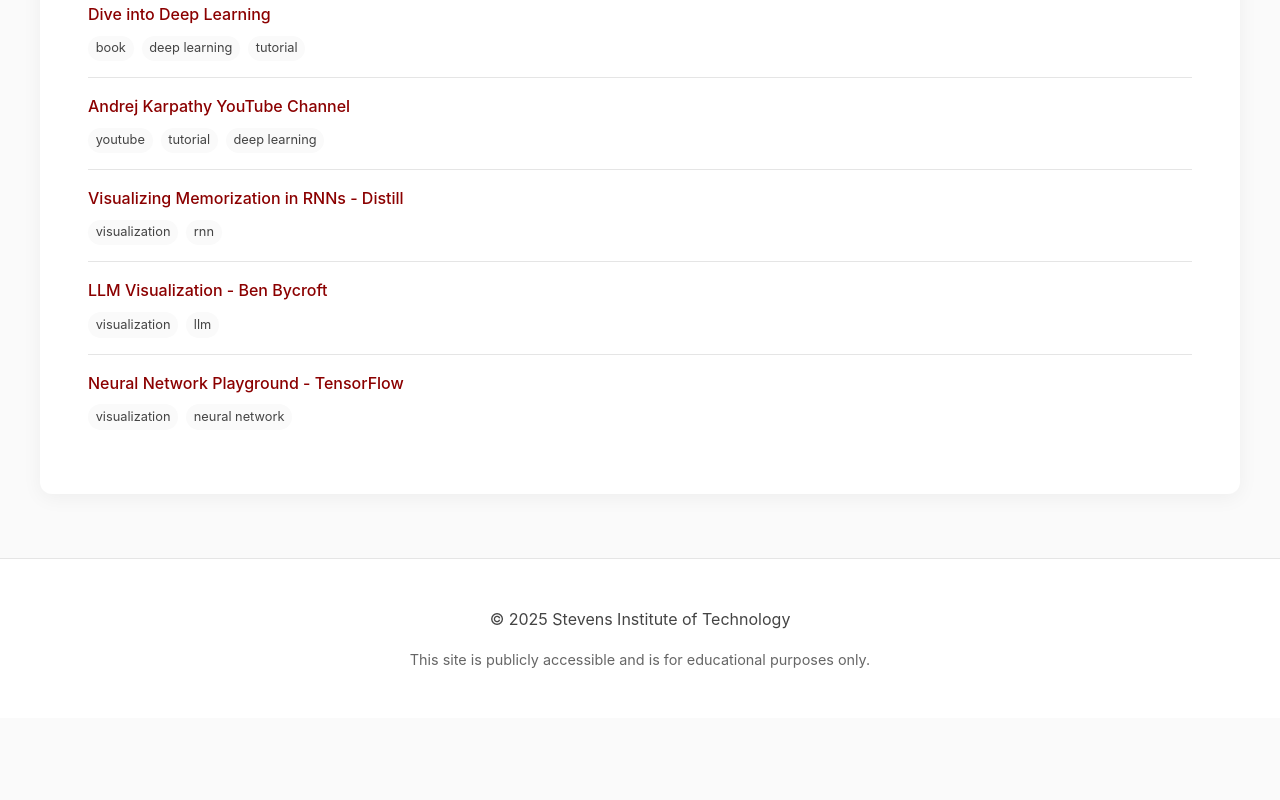
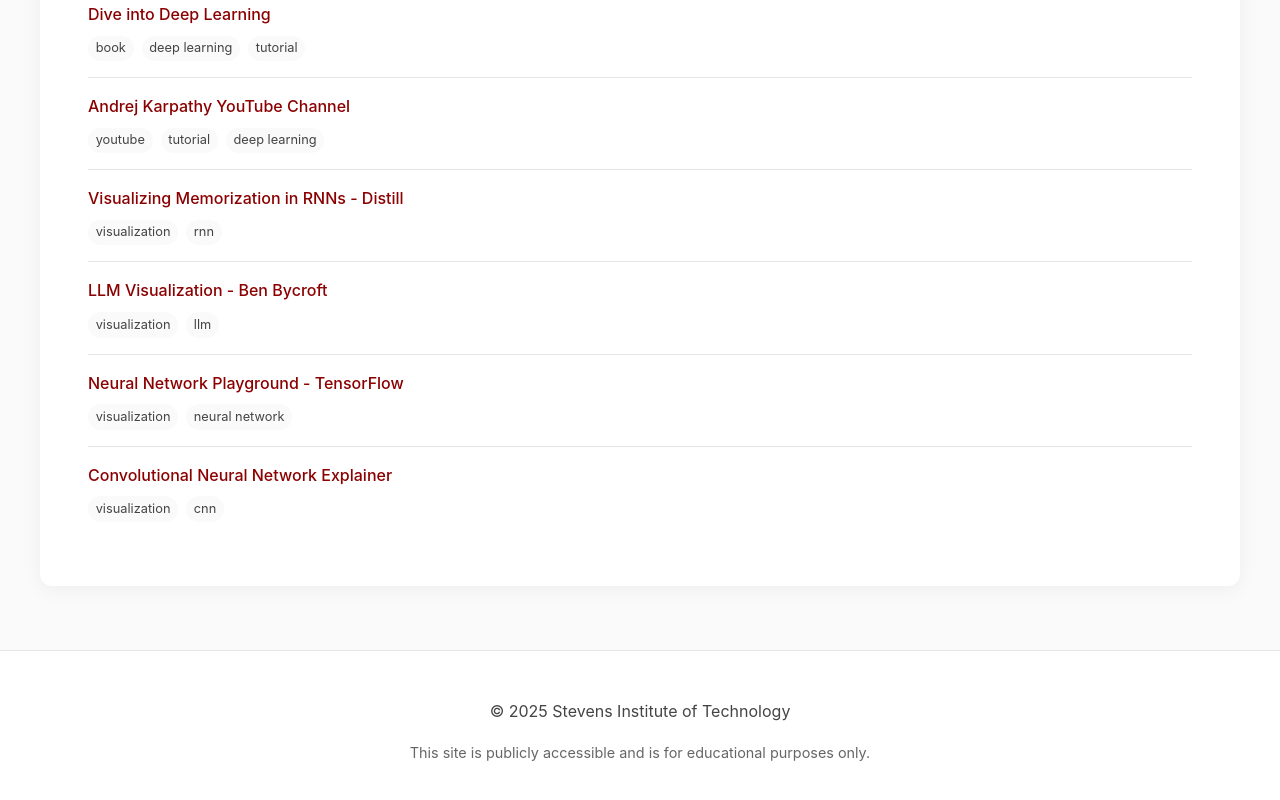
Before and after one commit to YangBarry/ml-in-finance, a plain HTML site: page course.html in a window 1280 px wide. Shown: the part 4064-4864 px from the top of the page. Before the commit the page ends 4782 px from the top, so only its background shows below. Drawn offline with Linux system fonts and the light colour scheme.

Commit message:
add a new resource: cnn visualization

```diff
--- a/course.html
+++ b/course.html
@@ -792,6 +792,14 @@
             <span class="resource-tag">neural network</span>
           </div>
         </div>
+
+        <div class="resource-item" data-tags="visualization">
+          <a href="https://poloclub.github.io/cnn-explainer/" target="_blank">Convolutional Neural Network Explainer</a>
+          <div class="resource-tags">
+            <span class="resource-tag">visualization</span>
+            <span class="resource-tag">cnn</span>
+          </div>
+        </div>
       </div>
     </section>
     </section>
```
